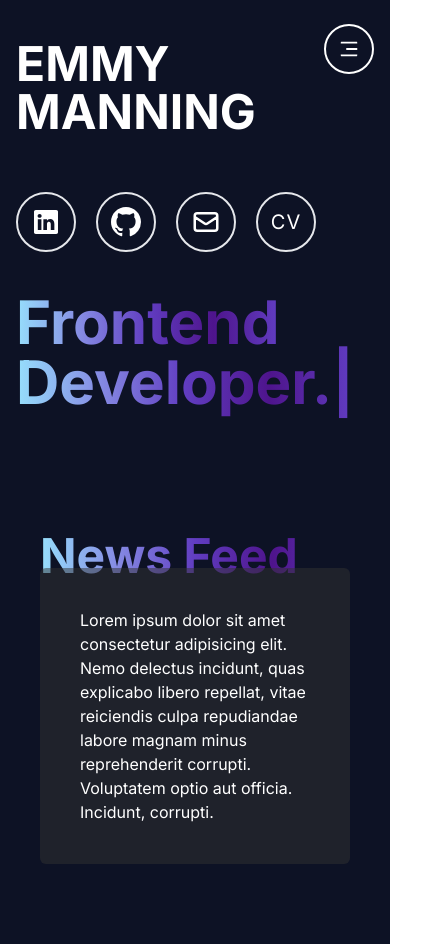
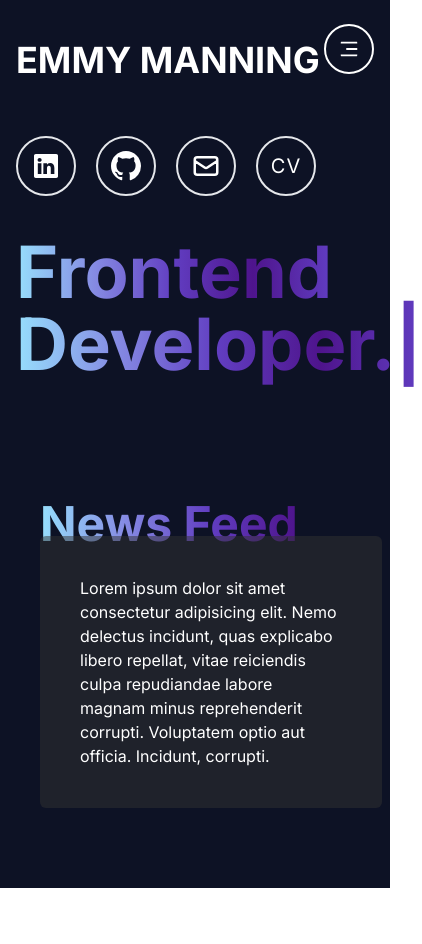
Before and after one commit to eobcre/portfolio-next13, a Next.js app: page / in a window 390 px wide. Shown: the whole page, 422 px wide, since content can reach past the window. After the commit the page ends 888 px from the top, so only its background shows below. Built offline with nearby package versions, Linux system fonts and the light colour scheme.

Commit message:
updated text size

```diff
--- a/src/app/components/HeroSection/HeroSection.tsx
+++ b/src/app/components/HeroSection/HeroSection.tsx
@@ -21,7 +21,7 @@ const HeroSection = () => {
 
   return (
     <div className='flex flex-col pl-4 pb-10 py-6 w-full lg:h-screen'>
-      <h1 className='text-white text-5xl uppercase font-bold py-4 sm:text-[7vw]'>
+      <h1 className='text-white text-4xl uppercase font-bold py-4 sm:text-[5vw]'>
         Emmy Manning
       </h1>
       <IconBar />
--- a/src/app/components/TypeWriting.tsx
+++ b/src/app/components/TypeWriting.tsx
@@ -36,7 +36,7 @@ const TypeWriting: React.FC<TypeWritingProps> = ({ text, delay }) => {
     currentIndex >= 'Frontend'.length && !isFrontendDisplayed;
 
   return (
-    <span className='custom-text text-6xl font-bold py-4 sm:text-[15vw]'>
+    <span className='custom-text text-7xl font-bold py-4 sm:text-[15vw]'>
       {currentText}
       <span className={shouldShowCursor ? 'cursor' : ''}>
         {isCursorVisible ? '|' : ''}
```
